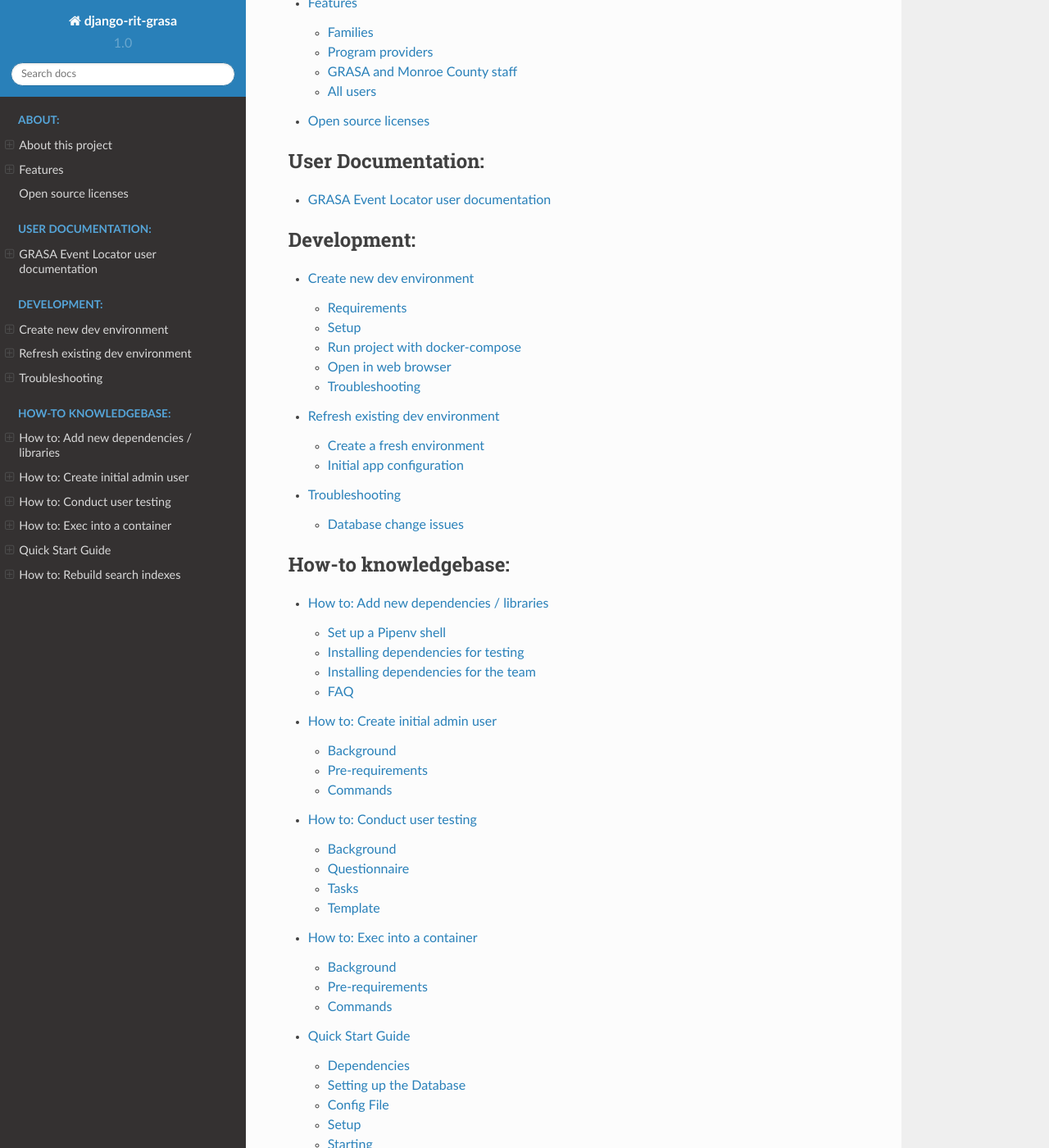
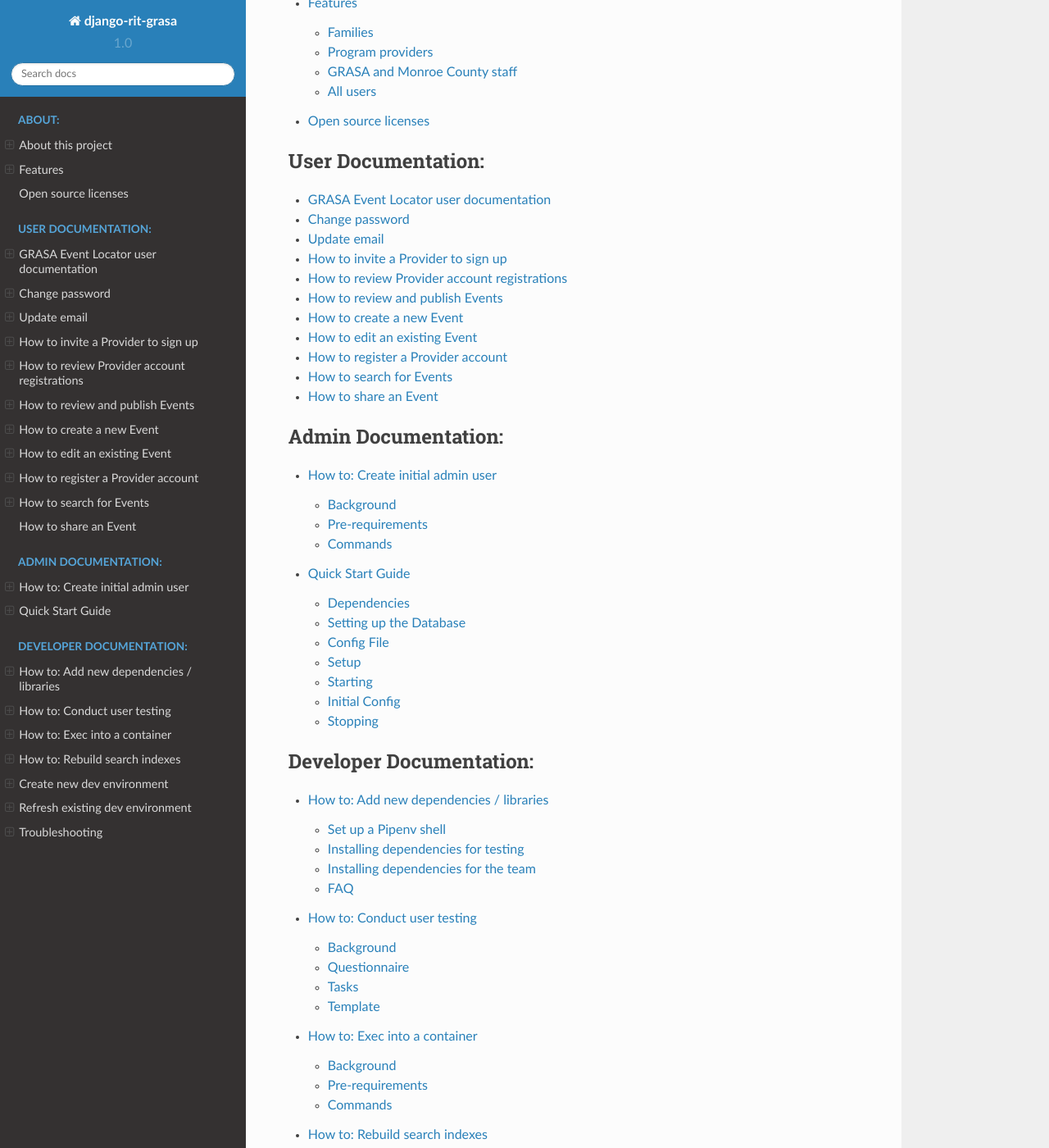
Before and after one commit to jwflory/django-rit-grasa, a Sphinx documentation site: the page built from docs/index.rst, in a window 1280 px wide and 1400 px high, scrolled down 408 px. Shown: the whole window at 82% size. Built offline with Sphinx 7.4.7 and the Read the Docs theme 2.0.0, drawn with Linux system fonts in a browser that asks for light colours; formulas are drawn with MathJax 3; some of the changed text lies outside the part shown.

Commit message:
:memo: docs: Reorganize content into User, Dev, Admin
This commit reorganizes our documentation into clear categories based on
the intended reader: either an end-user, a developer, or a system
administrator. I will probably do more with this next week, but this
gets me started.

Supports #192 but does not close.

Signed-off-by: Justin W. Flory <git@jwf.io>

```diff
--- a/docs/index.rst
+++ b/docs/index.rst
@@ -18,24 +18,28 @@
     :maxdepth: 1
     :name: user
     :caption: User Documentation:
+    :glob:
 
     user/index.rst
+    user/base/*
+    user/events/*
+    user/search/*
+
+.. toctree::
+    :maxdepth: 2
+    :name: admin
+    :caption: Admin Documentation:
+    :glob:
+
+    admin/*
 
 .. toctree::
     :maxdepth: 2
     :name: development
-    :caption: Development:
+    :caption: Developer Documentation:
     :glob:
 
     dev/*
-
-.. toctree::
-    :maxdepth: 2
-    :name: howto
-    :caption: How-to knowledgebase:
-    :glob:
-
-    howto/*
 
 
 ******************
```
Also changed, not shown: docs/dev/rebuild-indexes.md (renamed from docs/howto/rebuild-indexes.md, +1 -1 lines), .travis.yml, docs/admin/add-first-admin.md (renamed from docs/howto/add-first-admin.md), docs/admin/quickstart.md (renamed from docs/howto/quickstart.md), docs/dev/add-dependencies.md (renamed from docs/howto/add-dependencies.md), docs/dev/conduct-user-testing.md (renamed from docs/howto/conduct-user-testing.md), docs/dev/exec-container.md (renamed from docs/howto/exec-container.md), 2 other files.
